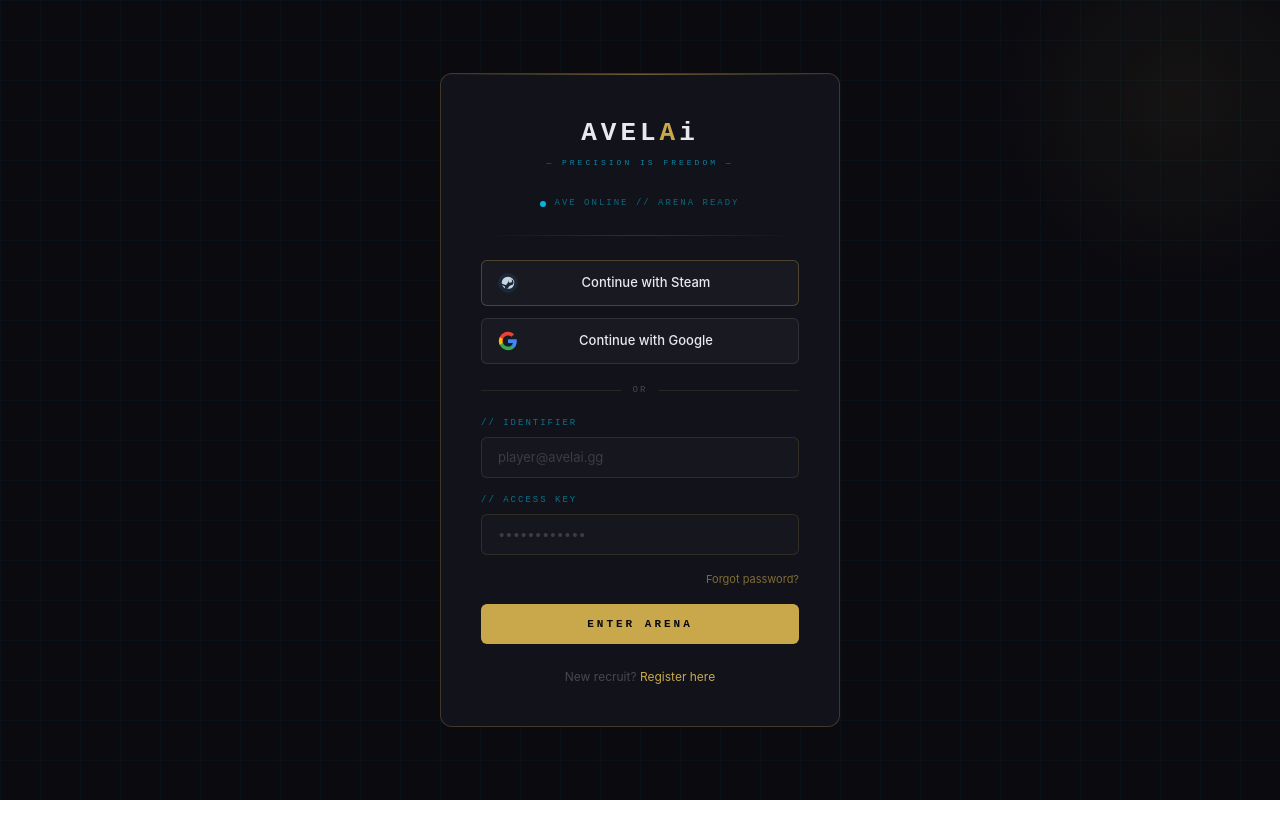
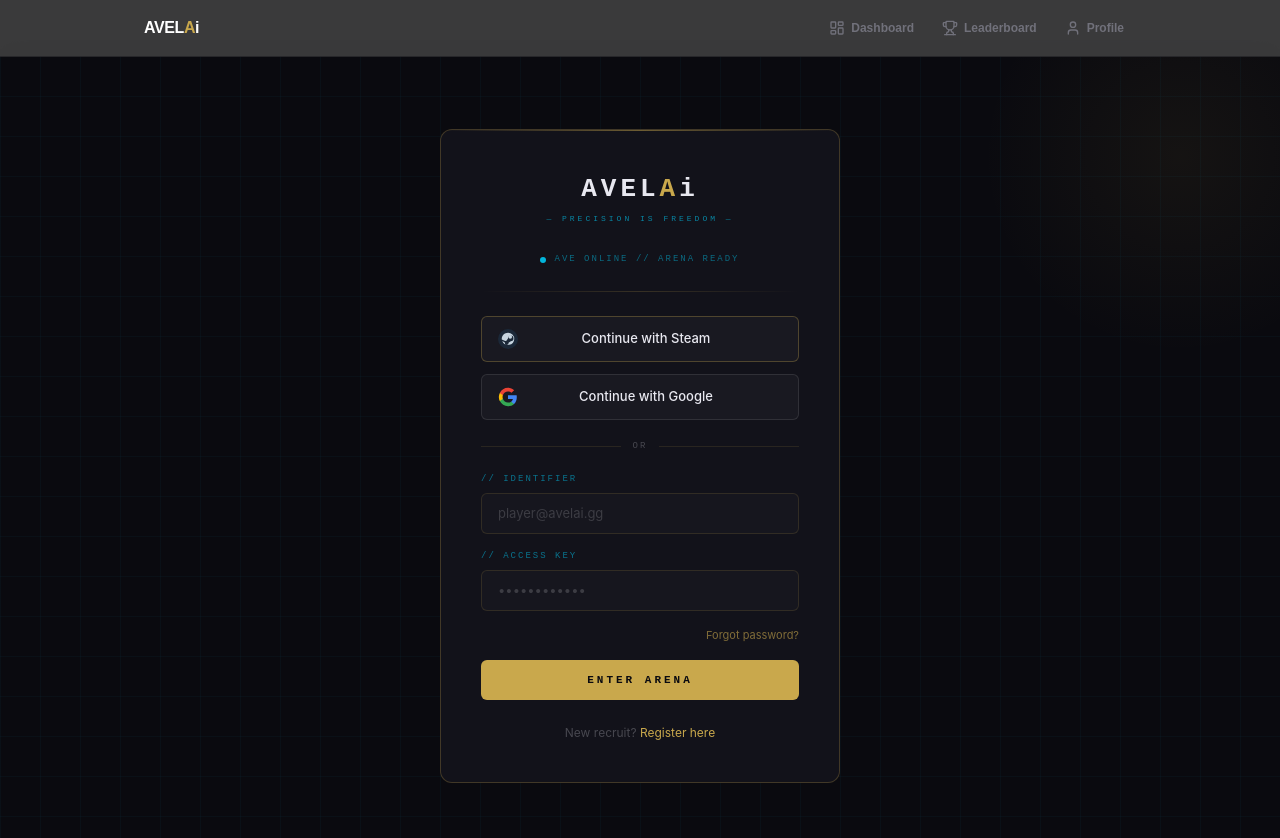
Before and after one commit to illiYhad/avelai, a Next.js app: page / in a window 1280 px wide. Shown: the top 838 px of the page. Before the commit the page ends 800 px from the top, so only its background shows below. Built offline with nearby package versions, Linux system fonts and the light colour scheme; no server answers.

Commit message:
feat: add navbar

```diff
--- a/app/layout.tsx
+++ b/app/layout.tsx
@@ -1,5 +1,6 @@
 import type { Metadata } from 'next'
 import './globals.css'
+import Navbar from '@/components/Navbar'
 
 export const metadata: Metadata = {
   title: 'AVELAi — Precision is Freedom',
@@ -13,7 +14,10 @@ export default function RootLayout({
 }) {
   return (
     <html lang="en">
-      <body>{children}</body>
+      <body>
+        <Navbar />
+        <div className="pt-14">{children}</div>
+      </body>
     </html>
   )
 }
--- /dev/null
+++ b/components/Navbar.tsx
@@ -0,0 +1,40 @@
+'use client';
+
+import Link from 'next/link';
+import { usePathname } from 'next/navigation';
+import { Trophy, User, LayoutDashboard } from 'lucide-react';
+
+export default function Navbar() {
+  const pathname = usePathname();
+
+  const links = [
+    { href: '/dashboard', label: 'Dashboard', icon: <LayoutDashboard className="w-4 h-4" /> },
+    { href: '/leaderboard', label: 'Leaderboard', icon: <Trophy className="w-4 h-4" /> },
+    { href: '/profile', label: 'Profile', icon: <User className="w-4 h-4" /> },
+  ];
+
+  return (
+    <nav className="fixed top-0 left-0 right-0 z-50 bg-zinc-950/80 backdrop-blur-md border-b border-zinc-800">
+      <div className="max-w-5xl mx-auto px-4 h-14 flex items-center justify-between">
+        <Link href="/dashboard" className="font-extrabold text-white tracking-tight">
+          AVEL<span style={{ color: '#C9A84C' }}>A</span>i
+        </Link>
+        <div className="flex items-center gap-1">
+          {links.map((link) => (
+            <Link
+              key={link.href}
+              href={link.href}
+              className={`flex items-center gap-1.5 px-3 py-1.5 rounded-lg text-xs font-bold transition-all ${
+                pathname === link.href
+                  ? 'bg-zinc-800 text-white'
+                  : 'text-zinc-500 hover:text-zinc-300 hover:bg-zinc-900'
+              }`}
+            >
+              {link.icon} {link.label}
+            </Link>
+          ))}
+        </div>
+      </div>
+    </nav>
+  );
+}
```
